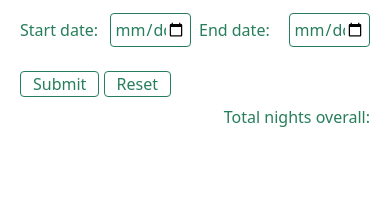
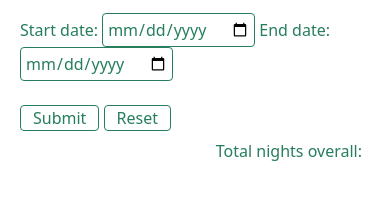
Before and after one commit to magepl/how-many-nights-js, a website built with Vite: page index.html in a window 390 px wide. Shown: the part 191-390 px from the top of the page. Built offline with nearby package versions, Linux system fonts and the light colour scheme.

Commit message:
style changes for mobile

```diff
--- a/index.html
+++ b/index.html
@@ -10,14 +10,13 @@
   <body class="text-magegreen h-screen">
     <main class="py-3">
       <header class="mx-5">
-
         <h1 class="text-5xl pb-2">How many nights?</h1>
         <p>Built because I found it difficult calculating<br> how many nights my son spent with me, <br>I hope you can find this useful</p>
       </header>
       <div class="py-4 flex">
         <form id="dateForm" class="mx-5">
           <div>
-            <div class="items-center grid grid-cols-4 gap-2">
+            <div class="items-center md:grid md:grid-cols-4 md:gap-2">
               <label class="" for="start-date">Start date: </label>
               <input class="border-1 rounded p-1" type="date" name="startDate" id="start-date-el" required/>
               <label class="" for="end-date">End date: </label>
@@ -32,7 +31,7 @@
       </div>
       <h3 class="px-2 text-right" id="total-el"></h3>
       <div id="time-feed" class=""></div>
-      <div id="overall-nights" class="mx-5 text-right"><p>Total nights overall: </p></div>
+      <div id="overall-nights" class="mx-7 text-right"><p>Total nights overall: </p></div>
     </main>
     <script type="module" src="/src/main.js"></script>
   </body>
```
